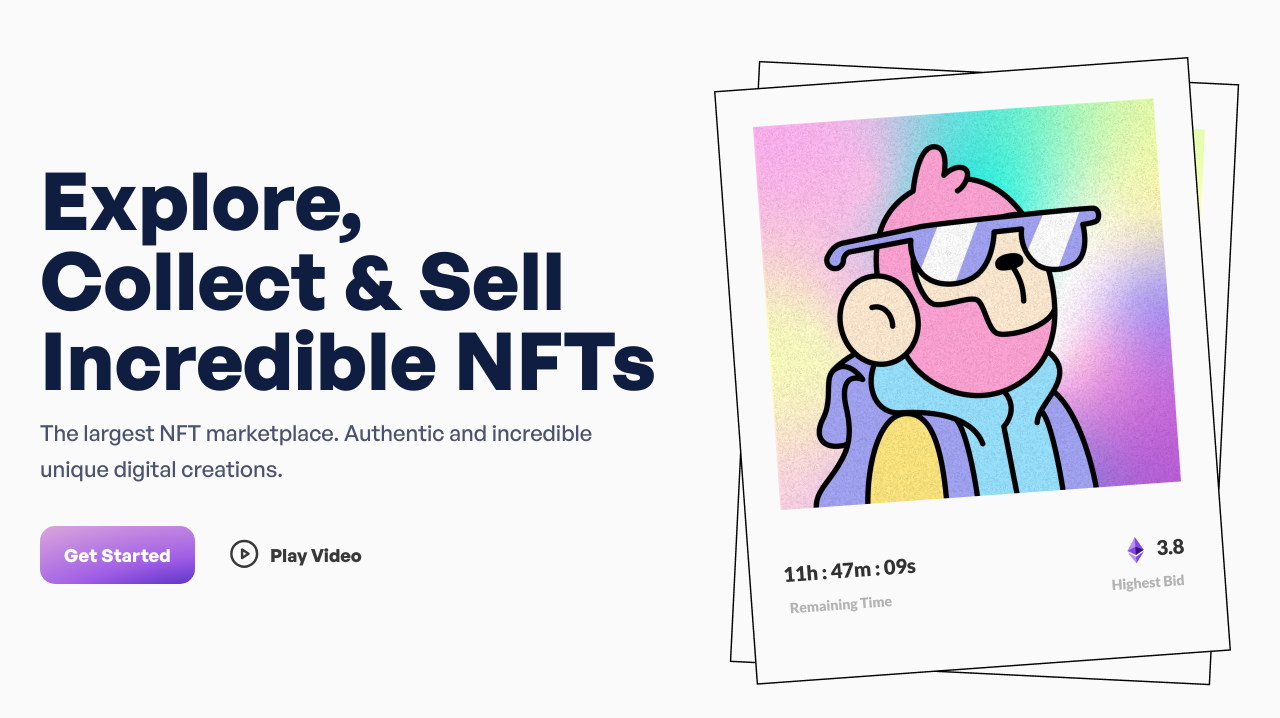
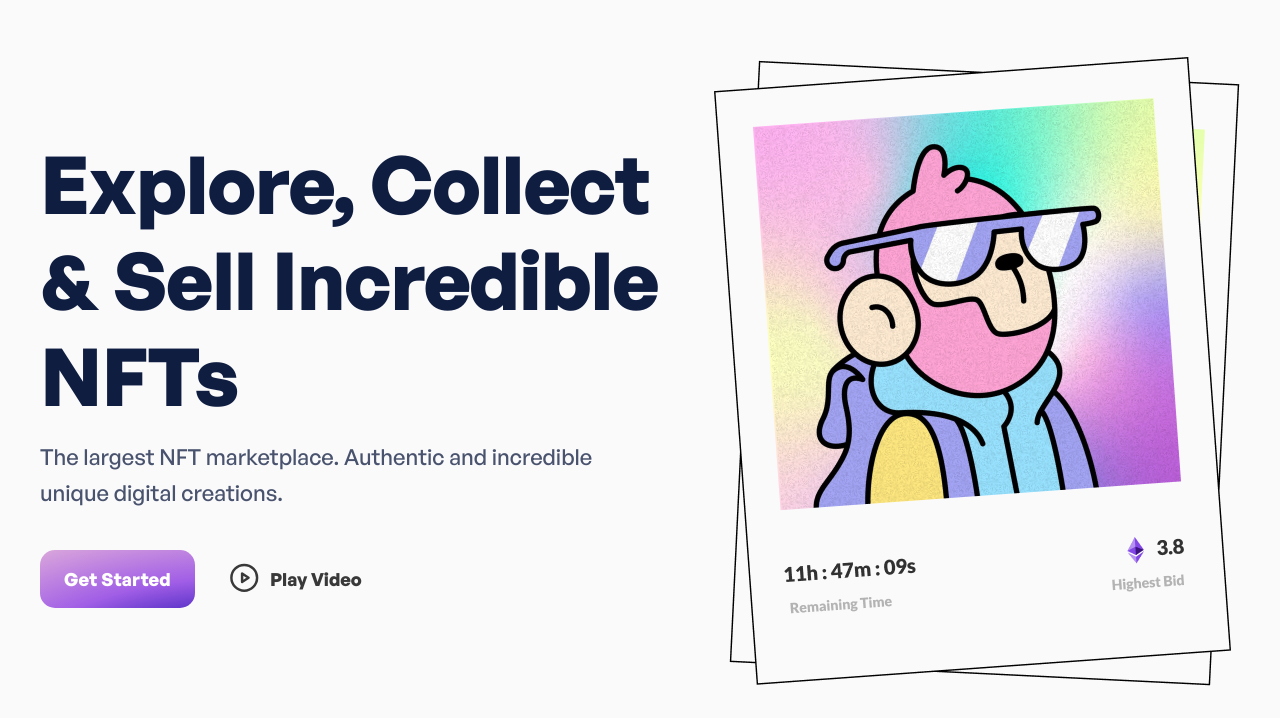
Before and after one commit to atharvamogade/FiniteNFT, a plain HTML site: page index.html in a window 1280 px wide. Shown: the part 100-818 px from the top of the page. Drawn offline with Linux system fonts and the light colour scheme; files whose address does not match are found by name.

Commit message:
Primary heading properties changed

```diff
--- a/css/style.css
+++ b/css/style.css
@@ -168,6 +168,9 @@ header {
     font-size: 8rem;
     color: var(--color-primary);
     margin-bottom: 1.6rem;
+    font-weight: 900;
+    line-height: 1.2;
+    letter-spacing: -0.1rem;
 }
 
 .hero-description {
```
